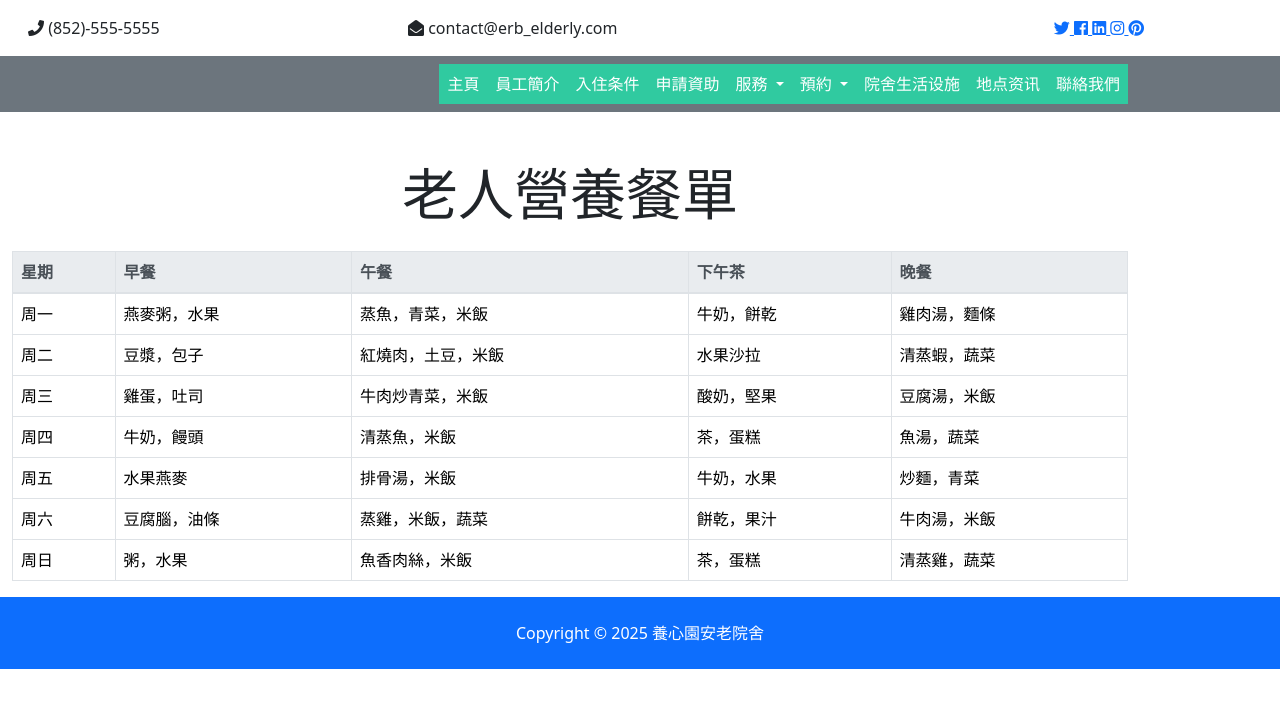
After one commit to nimeno98/erb_group_project, a Django app: template templates/main/meal.html in a window 1280 px wide. The commit adds this page. Shown: the top 708 px of the page. Run offline with Django 3.2, Linux system fonts and the light colour scheme; the template is opened without the code that fills it, so the values that code supplies are empty; some libraries are stand-ins or nearby versions.

Commit message:
add new pages Meal QA

```diff
--- a/main/urls.py
+++ b/main/urls.py
@@ -4,6 +4,9 @@ from . import views
 urlpatterns = [
     path('',views.index,name='index'),
     path('about',views.about,name='about'),
+    path('meal',views.meal,name='meal'),
+    path('qa',views.qa,name='qa'),
+    path('finapply',views.finapply,name='finapply'),
     path('booking/', views.booking, name='booking'),
     path('application/', views.application, name='application'),
 
--- /dev/null
+++ b/templates/main/meal.html
@@ -0,0 +1,73 @@
+{% extends "base.html" %}
+{% load static %}
+
+{% block title %} | 老人營養餐單 {% endblock %}
+
+{% block content %}
+<div class="container mt-5">
+    <h1 class="display-4 text-center mb-4">老人營養餐單</h1>
+
+    <table class="table table-bordered table-hover">
+        <thead class="thead-light">
+            <tr>
+                <th scope="col">星期</th>
+                <th scope="col">早餐</th>
+                <th scope="col">午餐</th>
+                <th scope="col">下午茶</th>
+                <th scope="col">晚餐</th>
+            </tr>
+        </thead>
+        <tbody>
+            <tr>
+                <td>周一</td>
+                <td>燕麥粥，水果</td>
+                <td>蒸魚，青菜，米飯</td>
+                <td>牛奶，餅乾</td>
+                <td>雞肉湯，麵條</td>
+            </tr>
+            <tr>
+                <td>周二</td>
+                <td>豆漿，包子</td>
+                <td>紅燒肉，土豆，米飯</td>
+                <td>水果沙拉</td>
+                <td>清蒸蝦，蔬菜</td>
+            </tr>
+            <tr>
+                <td>周三</td>
+                <td>雞蛋，吐司</td>
+                <td>牛肉炒青菜，米飯</td>
+                <td>酸奶，堅果</td>
+                <td>豆腐湯，米飯</td>
+            </tr>
+            <tr>
+                <td>周四</td>
+                <td>牛奶，饅頭</td>
+                <td>清蒸魚，米飯</td>
+                <td>茶，蛋糕</td>
+                <td>魚湯，蔬菜</td>
+            </tr>
+            <tr>
+                <td>周五</td>
+                <td>水果燕麥</td>
+                <td>排骨湯，米飯</td>
+                <td>牛奶，水果</td>
+                <td>炒麵，青菜</td>
+            </tr>
+            <tr>
+                <td>周六</td>
+                <td>豆腐腦，油條</td>
+                <td>蒸雞，米飯，蔬菜</td>
+                <td>餅乾，果汁</td>
+                <td>牛肉湯，米飯</td>
+            </tr>
+            <tr>
+                <td>周日</td>
+                <td>粥，水果</td>
+                <td>魚香肉絲，米飯</td>
+                <td>茶，蛋糕</td>
+                <td>清蒸雞，蔬菜</td>
+            </tr>
+        </tbody>
+    </table>
+</div>
+{% endblock %}
--- a/templates/partials/_navbar.html
+++ b/templates/partials/_navbar.html
@@ -19,7 +19,7 @@
                     <a class="nav-link" href="{% url 'index' %}">入住条件</a>
                 </li>
                 <li class="nav-item {% if 'staff' in request.path %}active{% endif %} highlight">
-                    <a class="nav-link" href="{% url 'index' %}">申請資助</a>
+                    <a class="nav-link" href="{% url 'finapply' %}">申請資助</a>
                 </li>
                 <li class="nav-item dropdown {% if 'staff' in request.path %}active{% endif %} highlight">
                     <a class="nav-link dropdown-toggle" href="#" id="servicedropdown" role="button" data-toggle="dropdown" aria-haspopup="true" aria-expanded="false">
@@ -28,9 +28,11 @@
                     <div class="dropdown-menu" aria-labelledby="servicedropdown">
                         <a class="dropdown-item" href="#">服務範圍</a>
                         <a class="dropdown-item" href="#">服務流程</a>
-                        <a class="dropdown-item" href="#">營養餐單</a>
+                        <a class="dropdown-item" href="{% url 'meal' %}">營養餐單</a>
                         <a class="dropdown-item" href="#">护理服务</a>
                         <a class="dropdown-item" href="#">項目收費</a>
+                        <a class="dropdown-item" href="{% url 'qa' %}">常見問題</a>
+
                         <!-- Add more submenu items here -->
                     </div>
                 </li>
```
Also changed, not shown: main/views.py (+10 -0 lines), templates/main/finapply.html (added, +74 -0 lines), templates/main/qa.html (added, +51 -0 lines), 1 other file.
